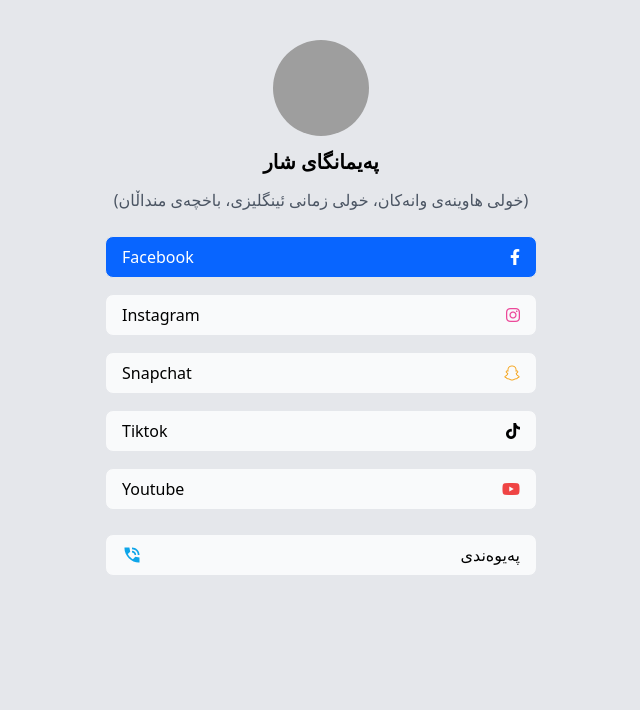
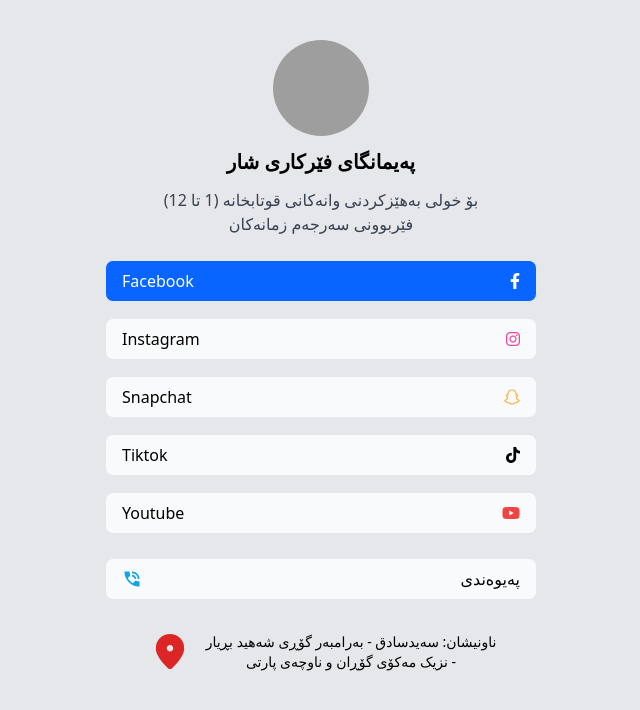
Before and after one commit to Paimangayshar/Paimangay.shar, a plain HTML site: page index.html in a window 1280 px wide. Shown: the whole page, without its empty margins (319-959 px from the left). Drawn offline with nearby package versions, Linux system fonts and the light colour scheme; grey boxes are pictures that could not be loaded.

Commit message:
Update index.html

```diff
--- a/index.html
+++ b/index.html
@@ -3,7 +3,7 @@
 <head>
     <meta charset="UTF-8">
     <meta name="viewport" content="width=device-width, initial-scale=1.0">
-    <title>پەیمانگای شار</title>
+    <title>پەیمانگای فێرکاری شار</title>
     <link href="https://cdn.jsdelivr.net/npm/tailwindcss@2.2.19/dist/tailwind.min.css" rel="stylesheet">
     <link rel="stylesheet" href="https://cdnjs.cloudflare.com/ajax/libs/font-awesome/6.0.0-beta3/css/all.min.css">
     <style>
@@ -28,9 +28,16 @@
     <div class="max-w-lg mx-auto mt-10 text-center px-2">
         <div class="flex flex-col items-center mb-6">
             <img class="w-24 h-24 rounded-full" src="https://i.imgur.com/Biadghz.png" alt="پەیمانگای شار">
-            <h2 class="text-xl font-bold py-3">پەیمانگای شار</h2>
-            <p class="text-gray-600 px-6">(خولی هاوینەی وانەکان، خولی زمانی ئینگلیزی، باخچەی منداڵان)</p>
+            <h2 class="text-xl font-bold py-3">پەیمانگای فێرکاری شار
+</h2>
+            <p class="text-gray-700 px-6">
+بۆ خولی بەهێزکردنی وانەکانی قوتابخانە (1 تا 12)
+
+              <br>
+              فێربوونی سەرجەم زمانەکان
+          </p>
         </div>
+
         <div class="space-y-4 mb-6 px-8">
             <div style="background-color: #0865ff; color: #ffffff;" class="flex items-center justify-between px-4 py-2 rounded-lg border border-gray-200 cursor-pointer hover:bg-gray-200 transition" onclick="toggleFacebookLinks()">
                 <i class="fab fa-facebook-f text-white"></i>
@@ -96,6 +103,19 @@
                 </a>
 
             </div>
+           <a href="https://maps.app.goo.gl/c6u4ZrR2GYeNqKtr5" target="_blank">
+
+        <div  class="relative mt-4 flex justify-center items-center  ">
+           <p class="text-sm  text-slate-600 py-4" style="    font-family: system-ui;">
+ناونیشان: سەیدسادق - بەرامبەر گۆڕی شەهید بڕیار
+<br>
+  - نزیک مەکۆی گۆڕان و ناوچەی پارتی
+        </p>
+
+       <svg xmlns="http://www.w3.org/2000/svg" class="icon mr-3 w-12 h-12 smooth-bounce" viewBox="0 0 24 24"><path fill="#dc2626" d="M12 20.556q-.235 0-.47-.077q-.234-.077-.432-.25q-1.067-.98-2.163-2.185q-1.097-1.204-1.992-2.493q-.895-1.29-1.467-2.633q-.572-1.343-.572-2.622q0-3.173 2.066-5.234Q9.037 3 12 3t5.03 2.062q2.066 2.061 2.066 5.234q0 1.279-.572 2.613q-.572 1.333-1.458 2.632q-.885 1.3-1.981 2.494q-1.097 1.194-2.164 2.175q-.191.173-.434.26q-.244.086-.487.086Zm.003-8.825q.668 0 1.14-.476q.472-.475.472-1.143t-.475-1.14q-.476-.472-1.143-.472t-1.14.476q-.472.475-.472 1.143t.475 1.14q.476.472 1.143.472Z"></path></svg>
+
+        </div>
+        </a>
         </div>
     </div>
 </body>
```
